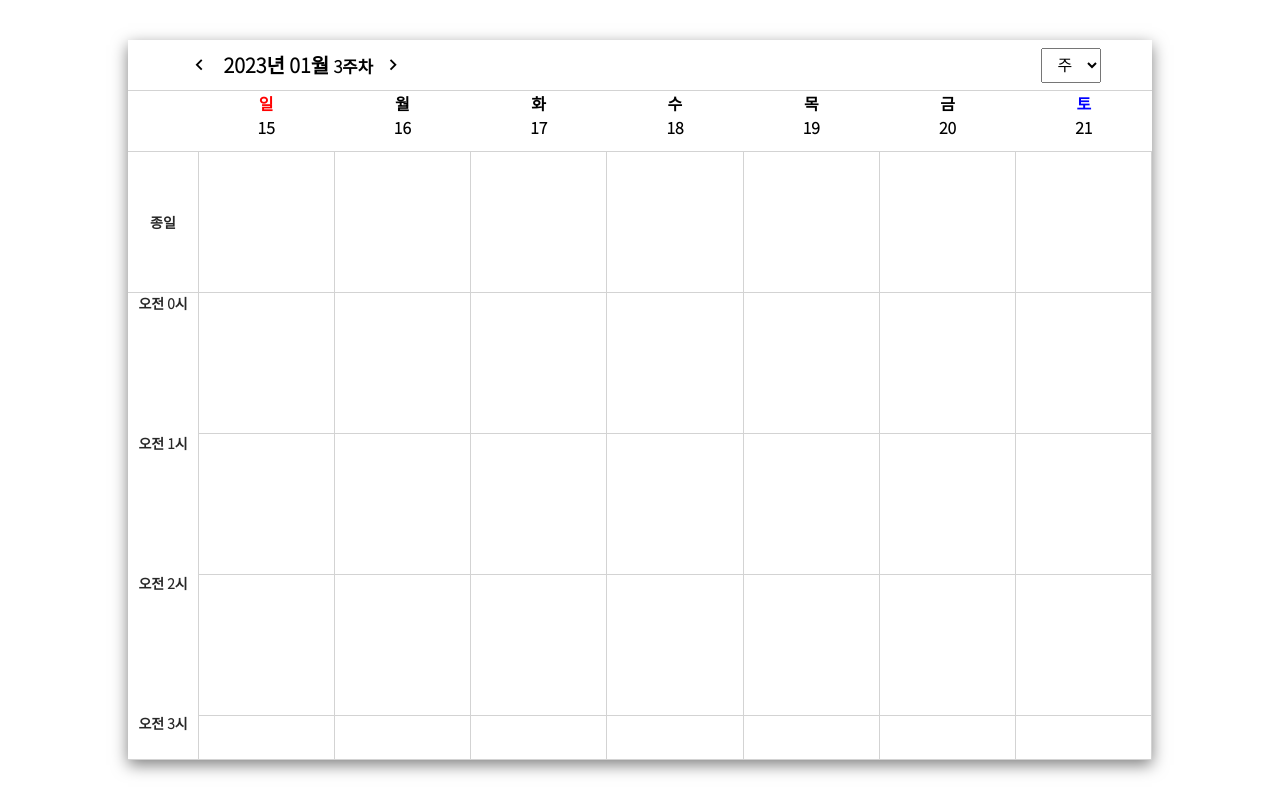
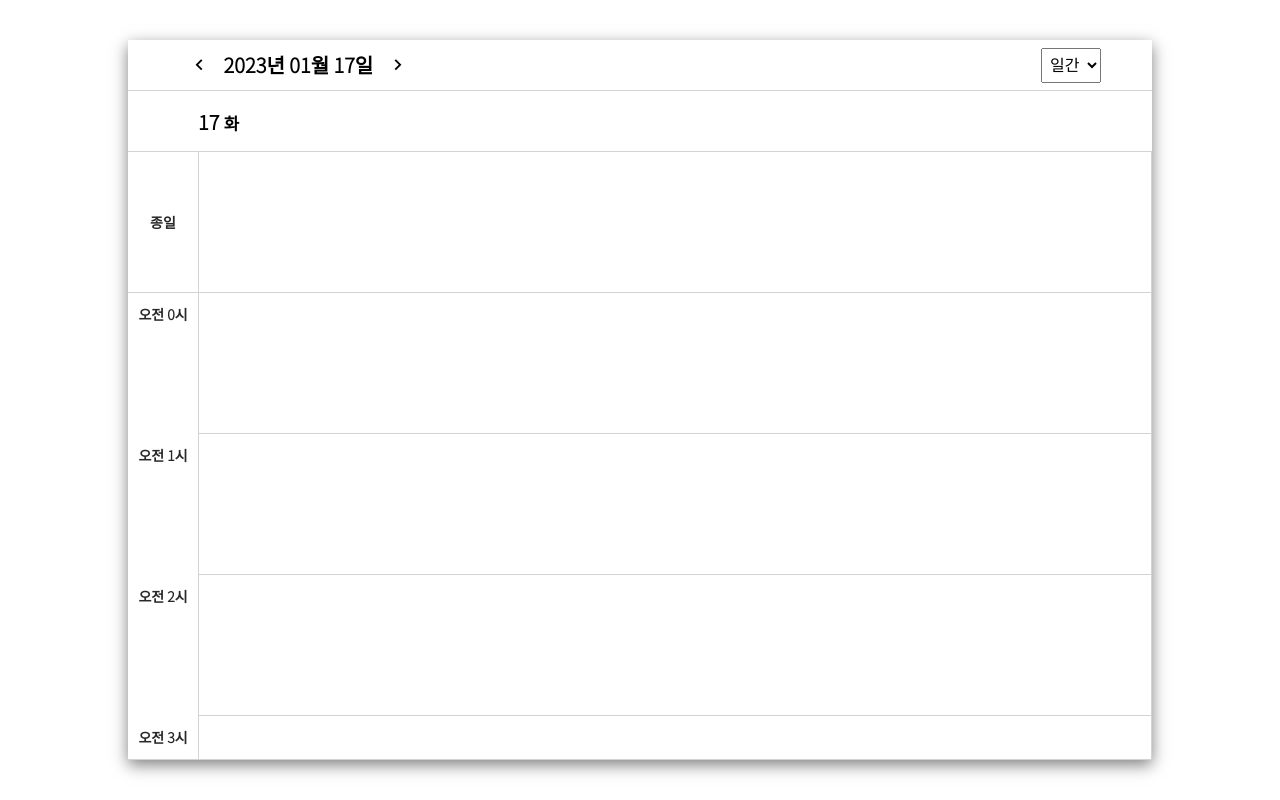
Before and after one commit to dnfwlxo11/vue-calandar, a Vue app: page / in a window 1280 px wide. Built offline with nearby package versions, Linux system fonts and the light colour scheme.

Commit message:
add: day calendar code upload

```diff
--- a/src/components/PlanSubmitMenu.vue
+++ b/src/components/PlanSubmitMenu.vue
@@ -61,9 +61,9 @@ export default {
     },
     created() {
       this.setTargetDate();
+      console.log(this.modalDateInfor, 'modal date')
     },
     mounted() {
-      console.log(this.modalDateInfor, 'this.modalDateInfor');
       this.modalRef = this.$refs['plan-submit-modal'];
       this.modalRef.focus();
       this.modalRef.addEventListener('keyup', this.keyEventListener);
@@ -71,7 +71,8 @@ export default {
     methods: {
       setTargetDate() {
         const { year, month, day } = this.modalDateInfor;
-
+        console.log(day)
+        console.log(day.toString().padStart(2, '0'))
         this.modalType = this.modalDateInfor.type;
 
         this.modalDateInfor.time === 'all'
@@ -105,7 +106,6 @@ export default {
       },
       setFullDay() {
         this.isFullDay = !this.isFullDay;
-        console.log(this.isFullDay)
         this.isFullDay
           ? this.$set(this.submitData, 'time', 'all')
           : this.$set(this.submitData, 'time', this.modalDateInfor.time === 'all' ? '08:00' : this.modalDateInfor.time);
--- a/src/plugins/utils/dateUtils.js
+++ b/src/plugins/utils/dateUtils.js
@@ -8,6 +8,7 @@ function extractDateInfor(dateObj) {
     const lastDay = new Date(year, month, 0).getDate();
     const firstDate = new Date(`${year}-${month}-01`).getDay();
     const lastDate = new Date(`${year}-${month}-${lastDay}`).getDay();
+    const nowDate = new Date(`${year}-${month}-${day}`).getDay();
     const nowWeek = Math.ceil((new Date(`${year}-${month}-${day}`).getDate() + firstDate) / 7);
     const totalWeek = Math.ceil((firstDate + lastDay) / 7);
 
@@ -17,6 +18,7 @@ function extractDateInfor(dateObj) {
         day,
         firstDay,
         lastDay,
+        nowDate,
         firstDate,
         lastDate,
         nowWeek,
--- a/src/plugins/utils/localDB.js
+++ b/src/plugins/utils/localDB.js
@@ -1,10 +1,6 @@
 // 로컬 스토리지 기반 컨트롤
 function selectData(tableName) {
     return JSON.parse(localStorage.getItem(tableName));
-}
-
-function selectDataByYear(tableName, year) {
-    return JSON.parse(localStorage.getItem(tableName))[year];
 }
 
 function insertData(tableName, data) {
@@ -29,5 +25,4 @@ export default {
     updateData,
     deleteData,
     selectData,
-    selectDataByYear,
 }
--- a/src/views/Calandar/DayCalendar.vue
+++ b/src/views/Calandar/DayCalendar.vue
@@ -1,17 +1,324 @@
 <template>
   <div id="day-calandar">
-    asd
+    <div class="day-nav">
+      <div>{{ dayData.day }}</div> &nbsp;
+      <div :class="{ 'sunday': dayData.nowDate % 7 === 0, 'saturday': dayData.nowDate % 7 === 6 }">
+        <small>{{ $Utils.dateUtils.getKoreanDate(dayData.nowDate) }}</small>
+      </div>
+    </div>
+    <div class="day-body">
+      <div class="day-body-inner">
+        <div class="day-body-vertical">
+          <div class="vertical-all">
+            종일
+          </div>
+          <div class="vertical-times">
+            <div class="vertical-time" v-for="(time, idx) of times" :key="idx">
+              {{ time }}
+            </div>
+          </div>
+        </div>
+        <div class="day-body-content">
+          <div class="day-contents">
+            <div class="day-times">
+              <div v-if="dayData.data.hasOwnProperty(parseInt(dayData.day).toString().padStart(2, '0'))">
+                <div class="day-all" @click.stop="showSubmitModal({ day: dayData.day, time: 'all' })">
+                  <div v-for="(datas, dataIdx) of dayData.data[dayData.day.toString().padStart(2, '0')]"
+                    :key="dataIdx">
+                    <div v-if="datas.time === 'all'"
+                      class="day-plan day-plan-all"
+                      @click.stop="showSubmitModal({ ...datas, day: dayData.day }, true)">
+                      <span class="mdi mdi-check-circle-outline"></span>
+                      <span class="day-plan-title">{{ datas.title }}</span>
+                      - <span class="day-plan-content">{{ datas.content }}</span>
+                    </div>
+                  </div>
+                </div>
+                <div class="day-time"
+                  v-for="(time, timeIdx) of timeKeys"
+                  :key="timeIdx"
+                  @click.stop="showSubmitModal({ day: dayData.day, time })">
+                  <div v-for="(datas, dataIdx) of dayData.data[dayData.day.toString().padStart(2, '0')]"
+                    :key="dataIdx">
+                    <div v-if="datas.time.split(':')[0] === time.split(':')[0]"
+                      class="day-plan day-plan-time"
+                      @click.stop="showSubmitModal({ ...datas, day: dayData.day }, true)">
+                      <span class="mdi mdi-timer-outline"></span>
+                      <span class="day-plan-title">{{ datas.title }}</span>
+                      - <span class="day-plan-content">{{ datas.content }}</span>
+                    </div>
+                  </div>
+                </div>
+              </div>
+              <!-- <div v-else class="day-plans">
+                <div class="day-all" @click.stop="showSubmitModal({ day, time: 'all' })"></div>
+                <div class="day-time"
+                  v-for="(time, timeIdx) of timeKeys"
+                  :key="timeIdx"
+                  @click.stop="showSubmitModal({ day, time })"></div>
+              </div> -->
+              <div class="day-plans">
+                <div class="day-all"></div>
+                <div class="day-time" v-for="(time, timeIdx) of timeKeys" :key="timeIdx"></div>
+              </div>
+            </div>
+          </div>
+        </div>
+      </div>
+    </div>
+
+    <plan-submit-menu
+      v-if="isSubmitModal"
+      :modalDateInfor="targetDate"
+      @action:close="isSubmitModal=false"
+      @create:submit="saveData"
+      @update:submit="updateData"
+      @delete:data="deleteData"
+    />
   </div>
 </template>
 
 <script>
+import PlanSubmitMenu from '@/components/PlanSubmitMenu.vue'
+
 export default {
-  name: 'DayCalandar'
+  name: 'DayCalandar',
+  components: {
+    PlanSubmitMenu,
+  },
+  props: {
+    dayData: {
+      type: Object,
+      default: () => {return {}},
+    }
+  },
+  data() {
+    return {
+      times: [
+        '오전 0시', '오전 1시', '오전 2시', '오전 3시', '오전 4시', '오전 5시', '오전 6시',
+        '오전 7시', '오전 8시', '오전 9시', '오전 10시', '오전 11시', '오후 12시',
+        '오후 1시', '오후 2시', '오후 3시', '오후 4시', '오후 5시', '오후 6시',
+        '오후 7시', '오후 8시', '오후 9시', '오후 10시', '오후 11시',
+      ],
+      timeKeys: [
+        '00:00', '01:00', '02:00', '03:00', '04:00', '05:00', '06:00', '07:00',
+        '08:00', '09:00', '10:00', '11:00', '12:00', '13:00', '14:00', '15:00',
+        '16:00', '17:00', '18:00', '19:00', '20:00', '21:00', '22:00', '23:00',
+      ],
+      isSubmitModal: false,
+      targetDate: null,
+    }
+  },
+  created() {
+    console.log(this.dayData)
+  },
+  methods: {
+    showSubmitModal(date, type=false) {
+      console.log(date, 'date');
+      this.targetDate = {
+        ...date,
+        'year': this.dayData.year,
+        'month': this.dayData.month,
+        type,
+      }
+      console.log(this.targetDate, 'targetDate');
+
+      this.isSubmitModal = true;
+    },
+    saveData(value) {
+      const [ year, month, day ] = value.fulldate.split('-');
+
+      const tmpDayData = {};
+
+      // eslint-disable-next-line no-prototype-builtins
+      this.dayData.data.hasOwnProperty(day)
+        ? tmpDayData[day] = [ ...this.dayData.data[day], value]
+        : tmpDayData[day] = [value]
+
+      let submitData = {};
+
+      // eslint-disable-next-line no-prototype-builtins
+      submitData[month] = { ...this.dayData.data, ...tmpDayData }
+
+      this.$emit('update:data', submitData);
+      this.isSubmitModal = false;
+    },
+    updateData(value) {
+      const [ year, month, day ] = value.fulldate.split('-');
+      const baseData = this.dayData.data[day].filter((dayData) => dayData.uid !== value.uid);
+
+      const tmpDayData = {}
+      tmpDayData[day] = [ ...baseData, value]
+
+      let submitData = {};
+      submitData[month] = { ...this.dayData.data, ...tmpDayData };
+
+      this.$emit('update:data', submitData);
+      this.isSubmitModal = false;
+    },
+    deleteData(value) {
+      const [ year, month, day ] = value.fulldate.split('-');
+      const baseData = this.dayData.data[day].filter((dayData) => dayData.uid !== value.uid)
+
+      const tmpDayData = {};
+      tmpDayData[day] = baseData;
+
+      const submitData = {};
+      submitData[month] = { ...this.dayData.data, ...tmpDayData };
+
+      this.$emit('update:data', submitData);
+      this.isSubmitModal = false;
+    }
+  }
 }
 </script>
 
-<style>
+<style lang="scss" scoped>
 #day-calandar {
   height: 100%;
 }
+
+.day-nav {
+  height: 60px;
+  display: flex;
+  font-weight: 600;
+  border-bottom: 1px solid lightgrey;
+  padding-left: 70px;
+  align-items: center;
+  justify-content: flex-start;
+  font-size: 20px;
+}
+
+.day-body {
+  // nav 60px, border 1px * 3ea
+  height: calc(100% - 60px - 3px);
+  width: 100%;
+  border-bottom: 1px solid lightgrey;
+  overflow-y: auto;
+
+  &::-webkit-scrollbar {
+    display: none;
+  }
+
+  & .day-body-inner {
+    display: flex;
+    width: 100%;
+
+    & .day-body-vertical {
+      width: 70px;
+      border-right: 1px solid lightgrey;
+      text-align: center;
+      font-size: 14px;
+      color: #282828;
+      font-weight: 600;
+
+
+      & .vertical-all {
+        top: 0;
+        position: sticky;
+        display: flex;
+        justify-content: center;
+        align-items: center;
+        height: 140px;
+        width: 70px;
+        background: white;
+        border-bottom: 1px solid lightgrey;
+      }
+
+      & .vertical-times {
+        & .vertical-time {
+          padding-top: 11px;
+          height: 130px;
+          width: 100%;
+        }
+      }
+    }
+
+    & .day-body-content {
+      width: calc(100% - 70px);
+      display: flex;
+
+      & .day-contents {
+        width: 100%;
+
+        & .day-times {
+          border-right: 1px solid lightgrey;
+
+          & .day-plan {
+            // 양쪽 3px 씩
+            width: calc(100% - 6px);
+            padding: 3px;
+            margin: 4px 0 4px 0;
+            text-align: left;
+
+            font-weight: 600;
+            text-overflow: ellipsis;
+            white-space: nowrap;
+            overflow-x: hidden;
+            overflow-y: auto;
+            border-radius: 0.25rem;
+
+            &-time {
+              background: #D2FDBB;
+            }
+
+            &-all {
+              background: #EEDDFF;
+            }
+
+            & .day-plan-title {
+              font-size: 20px;
+              font-weight: 600;
+            }
+
+            & .day-plan-content {
+              font-size: 18px;
+              font-weight: 400;
+            }
+          }
+
+          & .day-all {
+            top: 0;
+            position: sticky;
+            width: 100%;
+            height: 100px;
+            padding-bottom: 40px;
+            background: white;
+            border-bottom: 1px solid lightgrey;
+            overflow-y: auto;
+
+            &::-webkit-scrollbar {
+              display: none;
+            }
+          }
+
+          & .day-time {
+            width: 100%;
+            height: 100px;
+            padding-bottom: 40px;
+            border-bottom: 1px solid lightgrey;
+            overflow: auto;
+
+            &::-webkit-scrollbar {
+              display: none;
+            }
+          }
+
+          & .day-all:hover, .day-time:hover {
+            cursor: pointer;
+            background: #F1F3F5;
+          }
+        }
+      }
+    }
+  }
+}
+
+.saturday {
+  color: blue;
+}
+
+.sunday {
+  color: red;
+}
 </style>
--- a/src/views/Calandar/MonthCalendar.vue
+++ b/src/views/Calandar/MonthCalendar.vue
@@ -98,6 +98,7 @@ export default {
           'month': this.monthData.month,
           type,
         }
+        console.log(this.targetDate, 'month')
 
         this.isSubmitModal = true;
       }
@@ -279,12 +280,12 @@ export default {
             font-size: 16px;
             font-weight: 600;
           }
+
+          & .day-plan-content {
+            font-size: 14px;
+            font-weight: 400;
+          }
         }
-      }
-
-      & .day-plan-content {
-        font-size: 14px;
-        font-weight: 400;
       }
     }
   }
--- a/src/views/Calandar/WeekCalendar.vue
+++ b/src/views/Calandar/WeekCalendar.vue
@@ -32,11 +32,11 @@
                   <div v-for="(dayData, dayDataIdx) of weekData.data[day.toString().padStart(2, '0')]"
                     :key="dayDataIdx">
                     <div v-if="dayData.time === 'all'"
-                      class="day-plan day-plan-all"
-                      @click.stop="showSubmitModal(dayData, true)">
+                      class="week-plan week-plan-all"
+                      @click.stop="showSubmitModal({ ...dayData, day }, true)">
                       <span class="mdi mdi-check-circle-outline"></span>
-                      <span class="day-plan-title">{{ dayData.title }}</span>
-                      - <span class="day-plan-content">{{ dayData.content }}</span>
+                      <span class="week-plan-title">{{ dayData.title }}</span>
+                      - <span class="week-plan-content">{{ dayData.content }}</span>
                     </div>
                   </div>
                 </div>
@@ -47,16 +47,16 @@
                   <div v-for="(dayData, dayDataIdx) of weekData.data[day.toString().padStart(2, '0')]"
                     :key="dayDataIdx">
                     <div v-if="dayData.time.split(':')[0] === time.split(':')[0]"
-                      class="day-plan day-plan-time"
-                      @click.stop="showSubmitModal(dayData, true)">
+                      class="week-plan week-plan-time"
+                      @click.stop="showSubmitModal({ ...dayData, day }, true)">
                       <span class="mdi mdi-timer-outline"></span>
-                      <span class="day-plan-title">{{ dayData.title }}</span>
-                      - <span class="day-plan-content">{{ dayData.content }}</span>
+                      <span class="week-plan-title">{{ dayData.title }}</span>
+                      - <span class="week-plan-content">{{ dayData.content }}</span>
                     </div>
                   </div>
                 </div>
               </div>
-              <div v-else class="day-plans">
+              <div v-else class="week-plans">
                 <div class="week-all" @click.stop="showSubmitModal({ day, time: 'all' })"></div>
                 <div class="week-time"
                   v-for="(time, timeIdx) of timeKeys"
@@ -107,17 +107,14 @@ export default {
         '08:00', '09:00', '10:00', '11:00', '12:00', '13:00', '14:00', '15:00',
         '16:00', '17:00', '18:00', '19:00', '20:00', '21:00', '22:00', '23:00',
       ],
-      isHover: false,
       isSubmitModal: false,
-      targetday: null,
       targetDate: null,
       weekNavDay: [],
       weekStartDay: null,
       weekEndDay: null,
-      monthLastDay: null,
     }
   },
-  mounted() {
+  created() {
     this.init();
   },
   methods: {
@@ -125,7 +122,6 @@ export default {
       this.weekNavDay = [];
       this.weekStartDay = this.weekData.weekStartDay;
       this.weekEndDay = this.weekData.weekEndDay;
-      this.monthLastDay = this.weekData.lastDay;
 
       for (let i=this.weekStartDay;i<=this.weekEndDay;i++) {
         if (i < 1) this.weekNavDay.push(null)
@@ -148,7 +144,7 @@ export default {
       const dayData = {};
 
       // eslint-disable-next-line no-prototype-builtins
-      this.monthData.data.hasOwnProperty(day)
+      this.weekData.data.hasOwnProperty(day)
         ? dayData[day] = [ ...this.weekData.data[day], value]
         : dayData[day] = [value]
 
@@ -203,7 +199,6 @@ export default {
 .week-nav {
   height: 60px;
   display: flex;
-  // justify-content: space-between;
   font-weight: 600;
   border-bottom: 1px solid lightgrey;
   padding-left: 70px;
@@ -236,7 +231,6 @@ export default {
       color: #282828;
       font-weight: 600;
 
-
       & .vertical-all {
         top: 0;
         position: sticky;
@@ -251,11 +245,11 @@ export default {
 
       & .vertical-times {
         & .vertical-time {
-          height: 140px;
+          padding-top: 11px;
+          height: 130px;
           width: 100%;
         }
       }
-
     }
 
     & .week-body-content {
@@ -268,7 +262,7 @@ export default {
         & .week-times {
           border-right: 1px solid lightgrey;
 
-          & .day-plan {
+          & .week-plan {
             text-align: left;
             // 양쪽 3px 씩
             width: calc(100% - 6px);
@@ -288,6 +282,16 @@ export default {
 
             &-all {
               background: #EEDDFF;
+            }
+
+            & .week-plan-title {
+              font-size: 16px;
+              font-weight: 600;
+            }
+
+            & .week-plan-content {
+              font-size: 14px;
+              font-weight: 400;
             }
           }
 
--- a/src/views/Calandar/index.vue
+++ b/src/views/Calandar/index.vue
@@ -15,19 +15,24 @@
           {{initDate.year}}년 {{initDate.month}}월 <small>{{ initDate.nowWeek }}주차</small>
           <button class="mdi mdi-chevron-right" @click="weekControll('next')"></button>
         </div>
+        <div v-else>
+          <button class="mdi mdi-chevron-left" @click="weekControll('prev')"></button>
+          {{initDate.year}}년 {{initDate.month}}월 {{ initDate.day }}일
+          <button class="mdi mdi-chevron-right" @click="weekControll('next')"></button>
+        </div>
       </div>
       <div class="menu-sector">
         <select name="calandar-menu" id="calandar-menu" v-model="calendarType">
-          <option value="month" selected>월</option>
-          <option value="week">주</option>
-          <option value="day">일</option>
+          <option value="month" selected>월간</option>
+          <option value="week">주간</option>
+          <option value="day">일간</option>
         </select>
       </div>
     </div>
     <div class="calandar-body">
       <month-calendar v-if="calendarType==='month'" :monthData="{ ...initDate, data: initData[this.initDate.month] }" @update:data="updateData" />
-      <week-calendar v-else-if="calendarType==='week'" :weekData="{ ...initDate, data: initData[this.initDate.month] }" />
-      <day-calendar v-else-if="calendarType==='day'" />
+      <week-calendar v-else-if="calendarType==='week'" :weekData="{ ...initDate, data: initData[this.initDate.month] }" @update:data="updateData" />
+      <day-calendar v-else-if="calendarType==='day'" :dayData="{ ...initDate, data: initData[this.initDate.month] }" @update:data="updateData" />
     </div>
   </div>
 </template>
@@ -49,7 +54,7 @@ export default {
     return {
       initDate: null,
       initData: null,
-      calendarType: 'week',
+      calendarType: 'day',
     }
   },
   created() {
```
